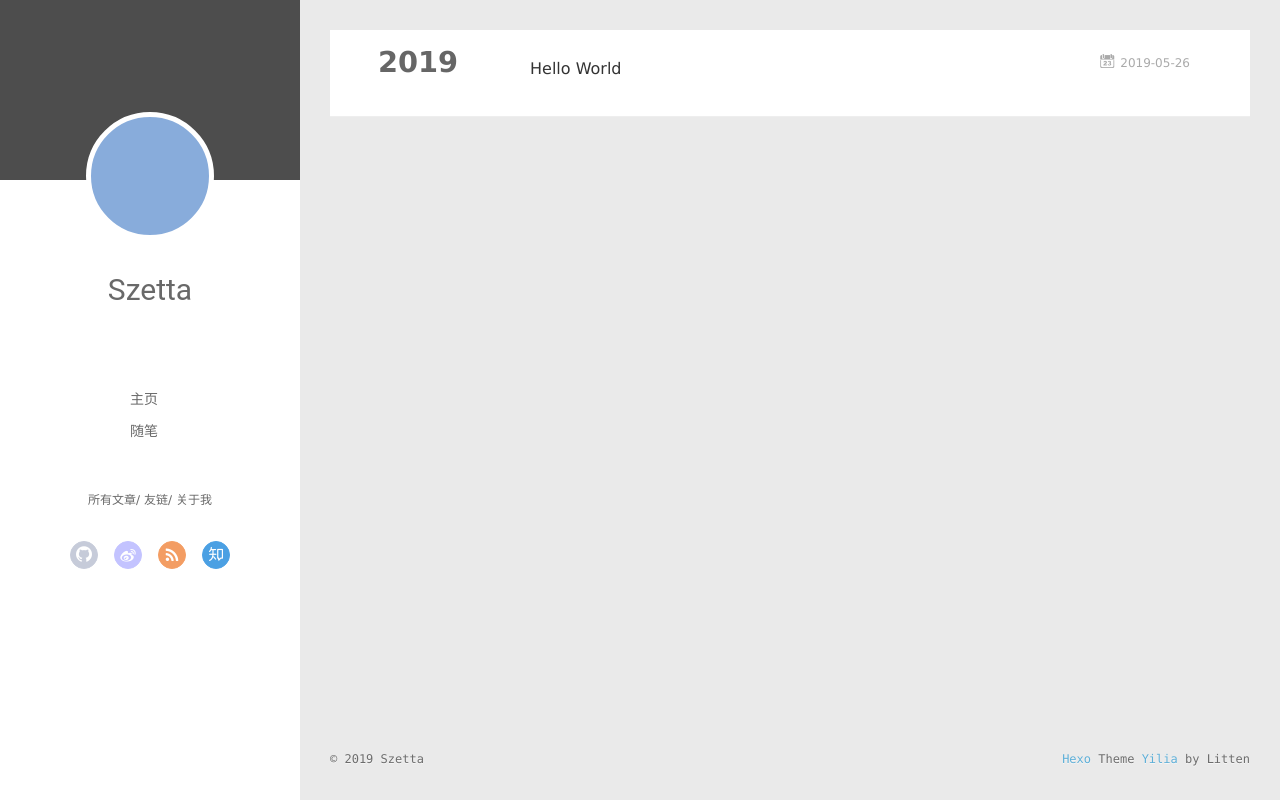
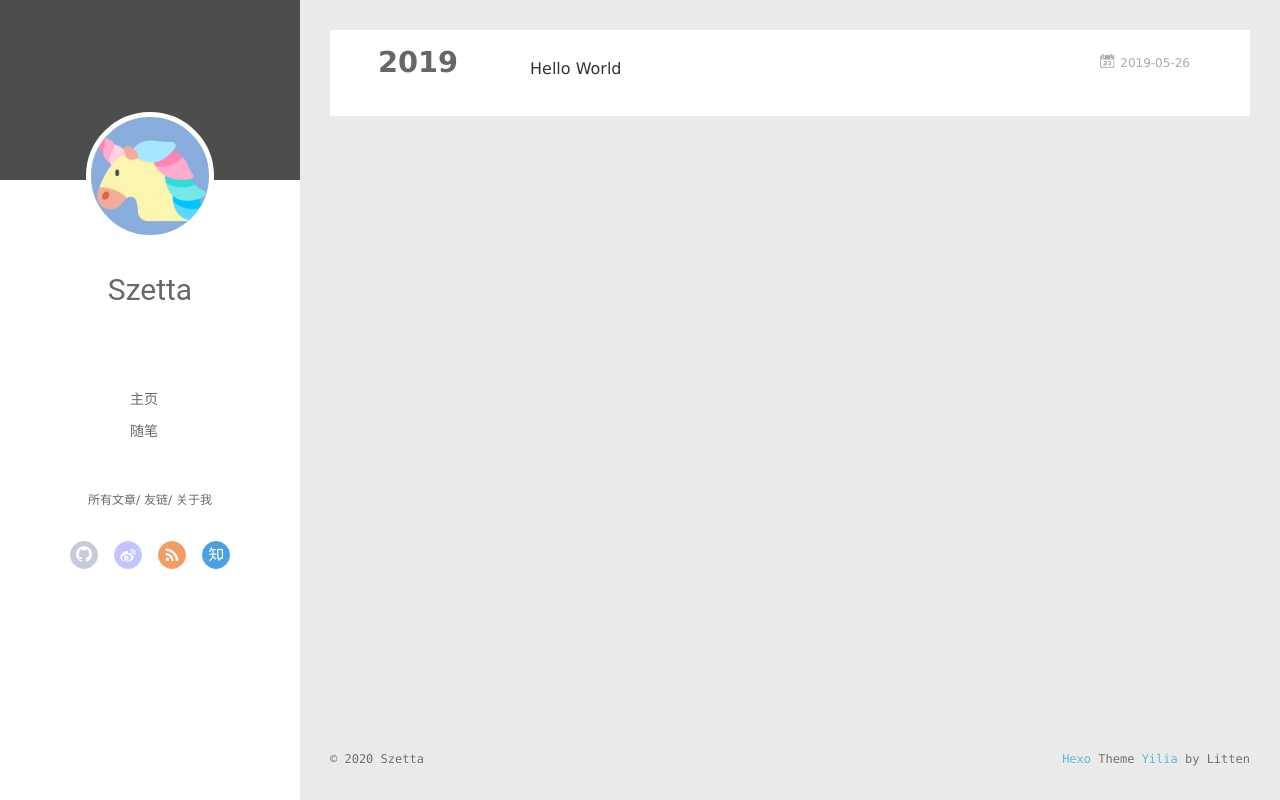
Before and after one commit to Szetta/Szetta.github.io, a plain HTML site: page archives/index.html in a window 1280 px wide. Drawn offline with Linux system fonts and the light colour scheme.

Commit message:
Site updated: 2020-06-13 21:02:19

```diff
--- a/archives/index.html
+++ b/archives/index.html
@@ -44,7 +44,7 @@
 <div class="intrude-less">
 	<header id="header" class="inner">
 		<a href="/" class="profilepic">
-			<img src class="js-avatar">
+			<img src="/img/unicorn.png" class="js-avatar">
 		</a>
 		<hgroup>
 		  <h1 class="header-author"><a href="/">Szetta</a></h1>
@@ -102,7 +102,7 @@
 	<div class="intrude-less">
 		<header id="header" class="inner">
 			<div class="profilepic">
-				<img src class="js-avatar">
+				<img src="/img/unicorn.png" class="js-avatar">
 			</div>
 			<hgroup>
 			  <h1 class="header-author js-header-author">Szetta</h1>
@@ -203,7 +203,7 @@
   <div class="outer">
     <div id="footer-info">
     	<div class="footer-left">
-    		&copy; 2019 Szetta
+    		&copy; 2020 Szetta
     	</div>
       	<div class="footer-right">
       		<a href="http://hexo.io/" target="_blank">Hexo</a>  Theme <a href="https://github.com/litten/hexo-theme-yilia" target="_blank">Yilia</a> by Litten
```
Also changed, not shown: 2019/05/26/hello-world/index.html (+3 -3 lines), archives/2019/05/index.html (+3 -3 lines), archives/2019/index.html (+3 -3 lines), index.html (+3 -3 lines), img/unicorn.png (added).
